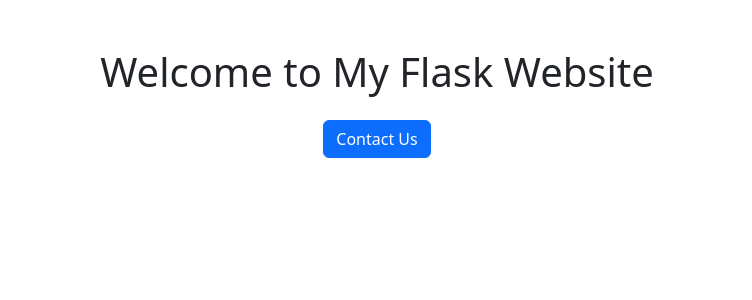
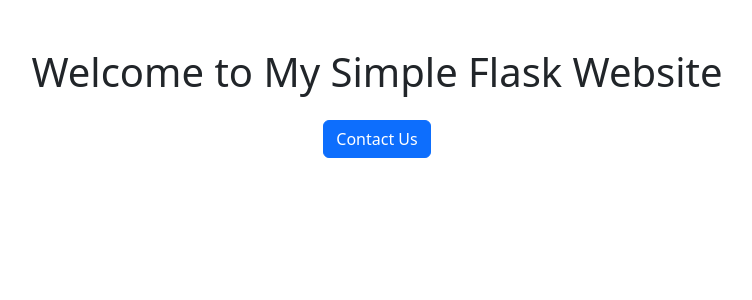
Before and after one commit to felix-mboya/Flask-app, a Flask app: page / in a window 1280 px wide. Shown: the top 300 px of the page, without its empty margins (263-1015 px from the left). Run offline with Flask 3, Linux system fonts and the light colour scheme.

Commit message:
updated home page

```diff
--- a/app.py
+++ b/app.py
@@ -8,6 +8,8 @@ load_dotenv()
 
 app = Flask(__name__)
 app.secret_key = 'your_secret_key'
+application = app
+
 
 EMAIL_HOST = os.getenv('EMAIL_HOST')
 EMAIL_PORT = int(os.getenv('EMAIL_PORT', 587))
--- a/templates/index.html
+++ b/templates/index.html
@@ -8,7 +8,7 @@
 <body>
     <div class="container mt-5">
         <div class="text-center">
-            <h1 class="mb-4">Welcome to My Flask Website</h1>
+            <h1 class="mb-4">Welcome to My Simple Flask Website</h1>
             <a href="/contact" class="btn btn-primary">Contact Us</a>
         </div>
     </div>
```
Also changed, not shown: requirements.txt (+12 -2 lines).
